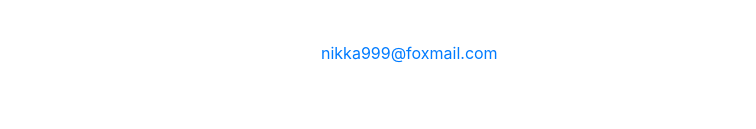
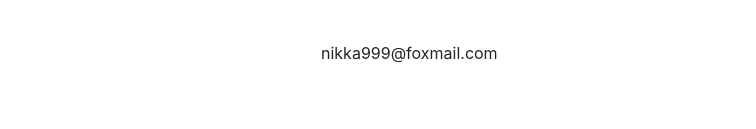
Before and after one commit to epictetushamash/nikka-somewhere-else, a website: page index.html in a window 1280 px wide. Shown: the part 789-918 px from the top of the page, 524-1280 px from the left. Drawn offline with nearby package versions, Linux system fonts and the light colour scheme; files that its build step writes are made by us from their sources.

Commit message:
Remove footer link

```diff
--- a/index.html
+++ b/index.html
@@ -186,7 +186,7 @@
 				</div>
 				<div class="col">
 					<div class="contact-email">
-						<a href="mailto:nikka999@foxmail.com">nikka999@foxmail.com</a>
+						nikka999@foxmail.com
 					</div>
 				</div>
 			</div>
```
Also changed, not shown: about.html (+1 -2 lines).
